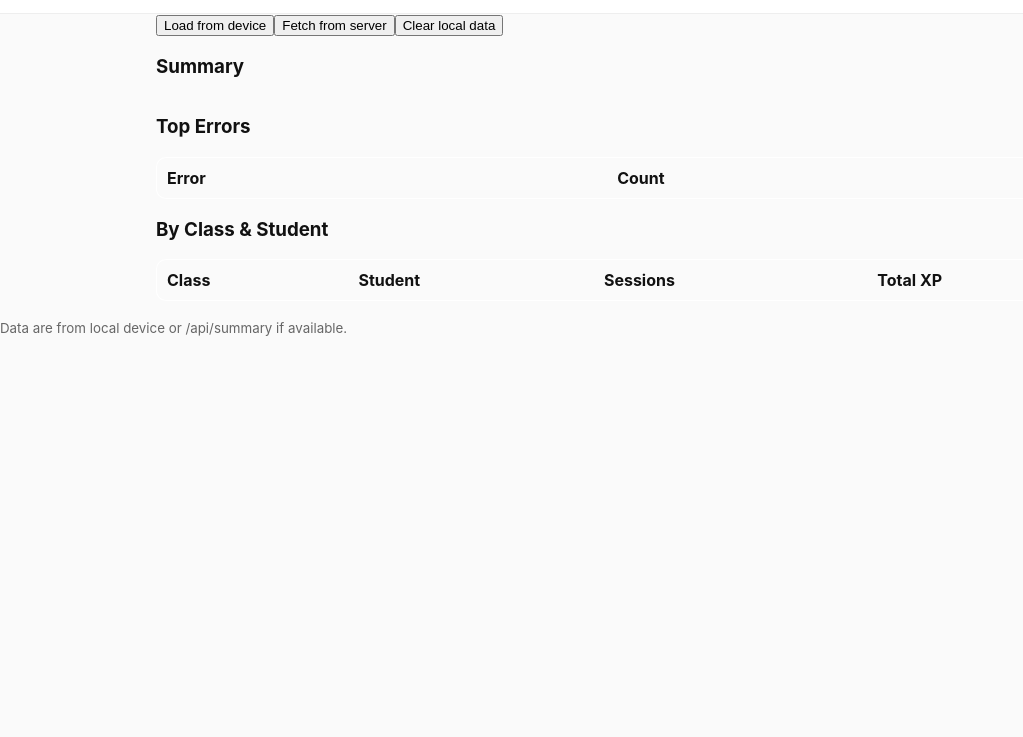
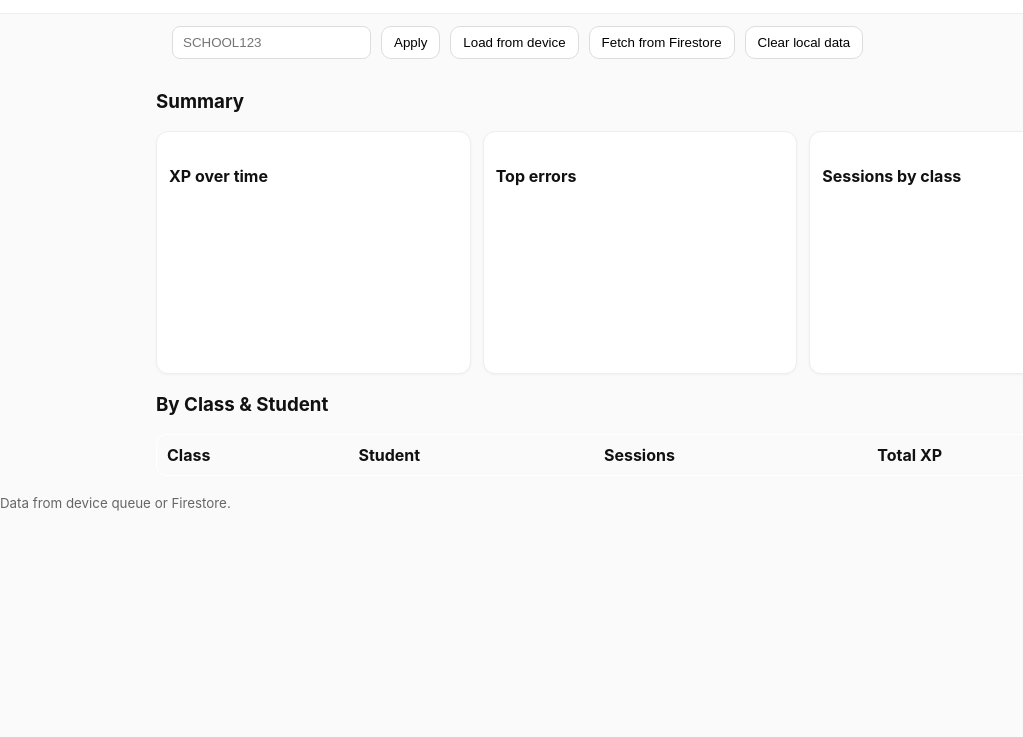
Before and after one commit to imeensee/ai-english-coach-pwa, a plain HTML site: page dashboard.html in a window 1280 px wide. Shown: the part 63-800 px from the top of the page, without its empty margins (0-1023 px from the left). Drawn offline with nearby package versions, Linux system fonts and the light colour scheme.

Commit message:
Update dashboard.html

```diff
--- a/dashboard.html
+++ b/dashboard.html
@@ -1,12 +1,44 @@
-
 <!doctype html><html lang="en"><head>
 <meta charset="utf-8"/><meta name="viewport" content="width=device-width, initial-scale=1, viewport-fit=cover"/>
-<title>Teacher Dashboard — AI Coach</title><link rel="stylesheet" href="style.css"></head>
-<body><header><h1>📊 Teacher Dashboard</h1><div class="meta"><a href="./index.html">Back to App</a></div></header>
+<title>Teacher Dashboard — AI Coach</title>
+<link rel="stylesheet" href="style.css">
+<script src="https://cdn.jsdelivr.net/npm/chart.js@4.4.1/dist/chart.umd.min.js"></script>
+</head>
+<body>
+<header>
+  <h1>📊 Teacher Dashboard</h1>
+  <div class="meta"><a href="./index.html">Back to App</a></div>
+</header>
+
 <main>
-<section id="dashControls"><button id="loadLocal">Load from device</button><button id="fetchServer">Fetch from server</button><button id="clearLocal">Clear local data</button></section>
-<section id="summary"><h3>Summary</h3><div id="cards" class="grid"></div></section>
-<section><h3>Top Errors</h3><table id="errorsTable"><thead><tr><th>Error</th><th>Count</th></tr></thead><tbody></tbody></table></section>
-<section><h3>By Class & Student</h3><table id="byClass"><thead><tr><th>Class</th><th>Student</th><th>Sessions</th><th>Total XP</th></tr></thead><tbody></tbody></table></section>
-</main><footer><small>Data are from local device or /api/summary if available.</small></footer>
-<script src="dashboard.js"></script></body></html>
+  <section id="dashControls" class="controls">
+    <input id="filterSchool" placeholder="SCHOOL123"/>
+    <button id="applyFilter">Apply</button>
+    <button id="loadLocal">Load from device</button>
+    <button id="fetchServer">Fetch from Firestore</button>
+    <button id="clearLocal">Clear local data</button>
+  </section>
+
+  <section id="summary">
+    <h3>Summary</h3>
+    <div id="cards" class="grid"></div>
+  </section>
+
+  <section class="grid">
+    <div class="card"><h4>XP over time</h4><canvas id="xpLine"></canvas></div>
+    <div class="card"><h4>Top errors</h4><canvas id="errBar"></canvas></div>
+    <div class="card"><h4>Sessions by class</h4><canvas id="classBar"></canvas></div>
+  </section>
+
+  <section>
+    <h3>By Class & Student</h3>
+    <table id="byClass">
+      <thead><tr><th>Class</th><th>Student</th><th>Sessions</th><th>Total XP</th></tr></thead>
+      <tbody></tbody>
+    </table>
+  </section>
+</main>
+
+<footer><small>Data from device queue or Firestore.</small></footer>
+<script src="dashboard.js"></script>
+</body></html>
```
